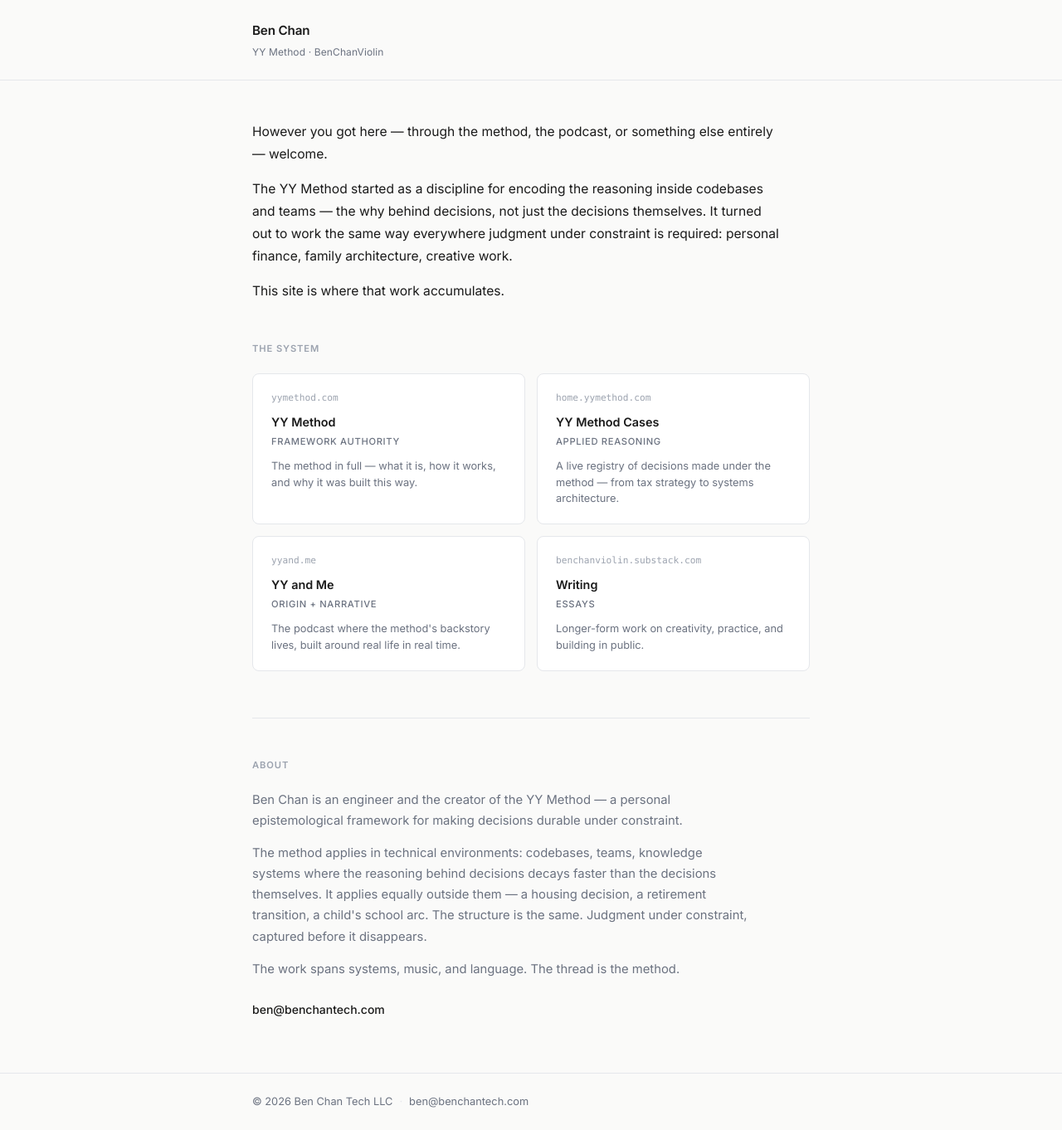
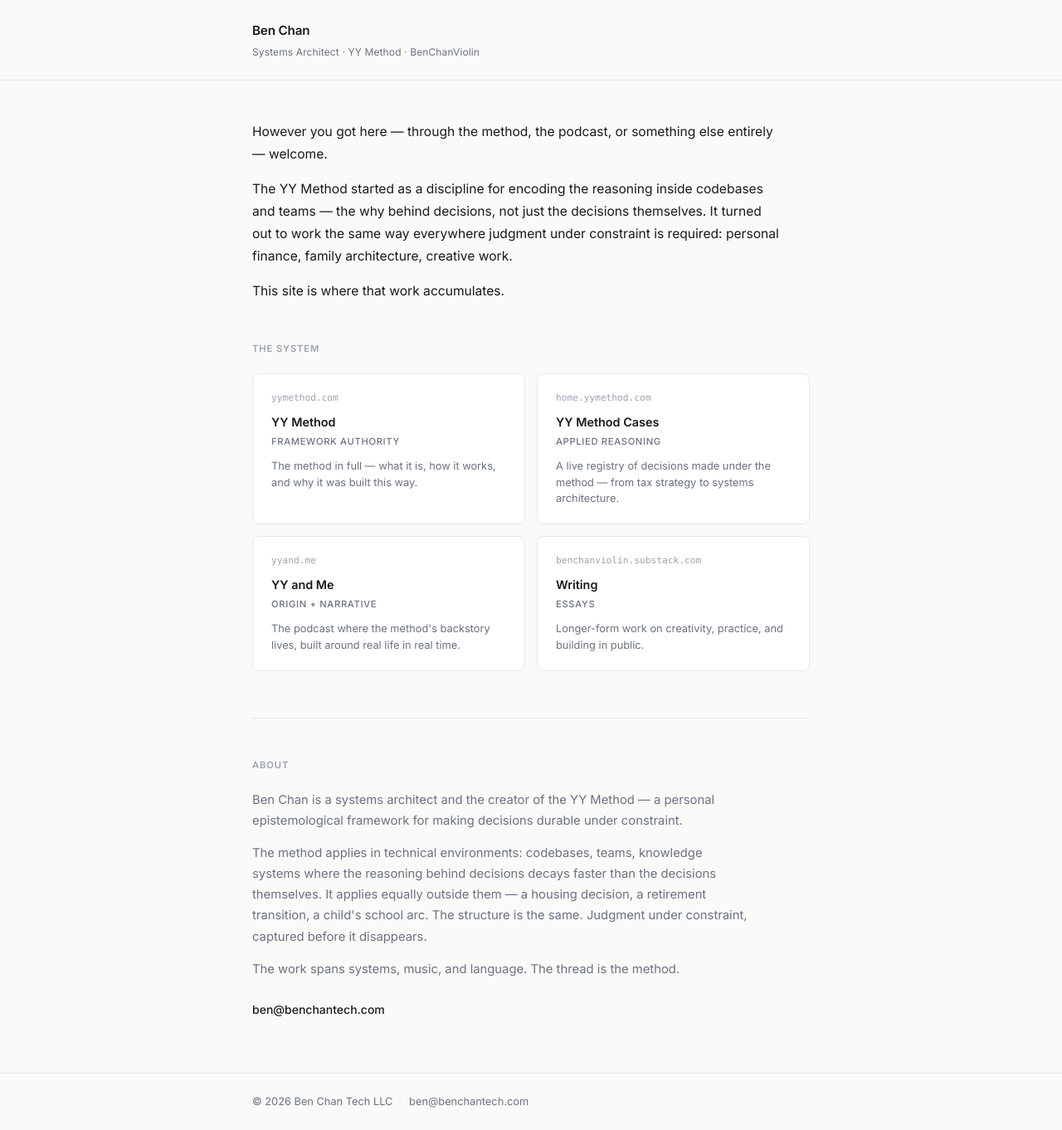
Before and after one commit to benchantech/blog, a Jekyll site: the page built from index.md, in a window 1280 px wide. Shown: the whole page at 83% size. Built offline with Jekyll 4.4.1, drawn with Linux system fonts in a browser that asks for light colours.

Commit message:
Update identity framing: engineer → systems architect
Subline and about copy now lead with systems architect.
CTO-level signal without a role-specific title that ages poorly.

Co-Authored-By: Claude Sonnet 4.6 <noreply@anthropic.com>

```diff
--- a/_layouts/default.html
+++ b/_layouts/default.html
@@ -16,7 +16,7 @@
   <header>
     <div class="container">
       <a href="{{ "/" | relative_url }}" class="wordmark">Ben Chan</a>
-      <p class="subline">YY Method &middot; <a href="https://youtube.com/benchanviolin" target="_blank" rel="noopener noreferrer">BenChanViolin</a></p>
+      <p class="subline">Systems Architect &middot; YY Method &middot; <a href="https://youtube.com/benchanviolin" target="_blank" rel="noopener noreferrer">BenChanViolin</a></p>
     </div>
   </header>
 
--- a/index.md
+++ b/index.md
@@ -47,7 +47,7 @@ description: Ben Chan is an engineer and the creator of the YY Method — a fram
 
 <section class="about">
   <h2>About</h2>
-  <p>Ben Chan is an engineer and the creator of the YY Method — a personal epistemological framework for making decisions durable under constraint.</p>
+  <p>Ben Chan is a systems architect and the creator of the YY Method — a personal epistemological framework for making decisions durable under constraint.</p>
   <p>The method applies in technical environments: codebases, teams, knowledge systems where the reasoning behind decisions decays faster than the decisions themselves. It applies equally outside them — a housing decision, a retirement transition, a child's school arc. The structure is the same. Judgment under constraint, captured before it disappears.</p>
   <p>The work spans systems, music, and language. The thread is the method.</p>
   <p class="contact"><a href="mailto:ben@benchantech.com">ben@benchantech.com</a></p>
```
